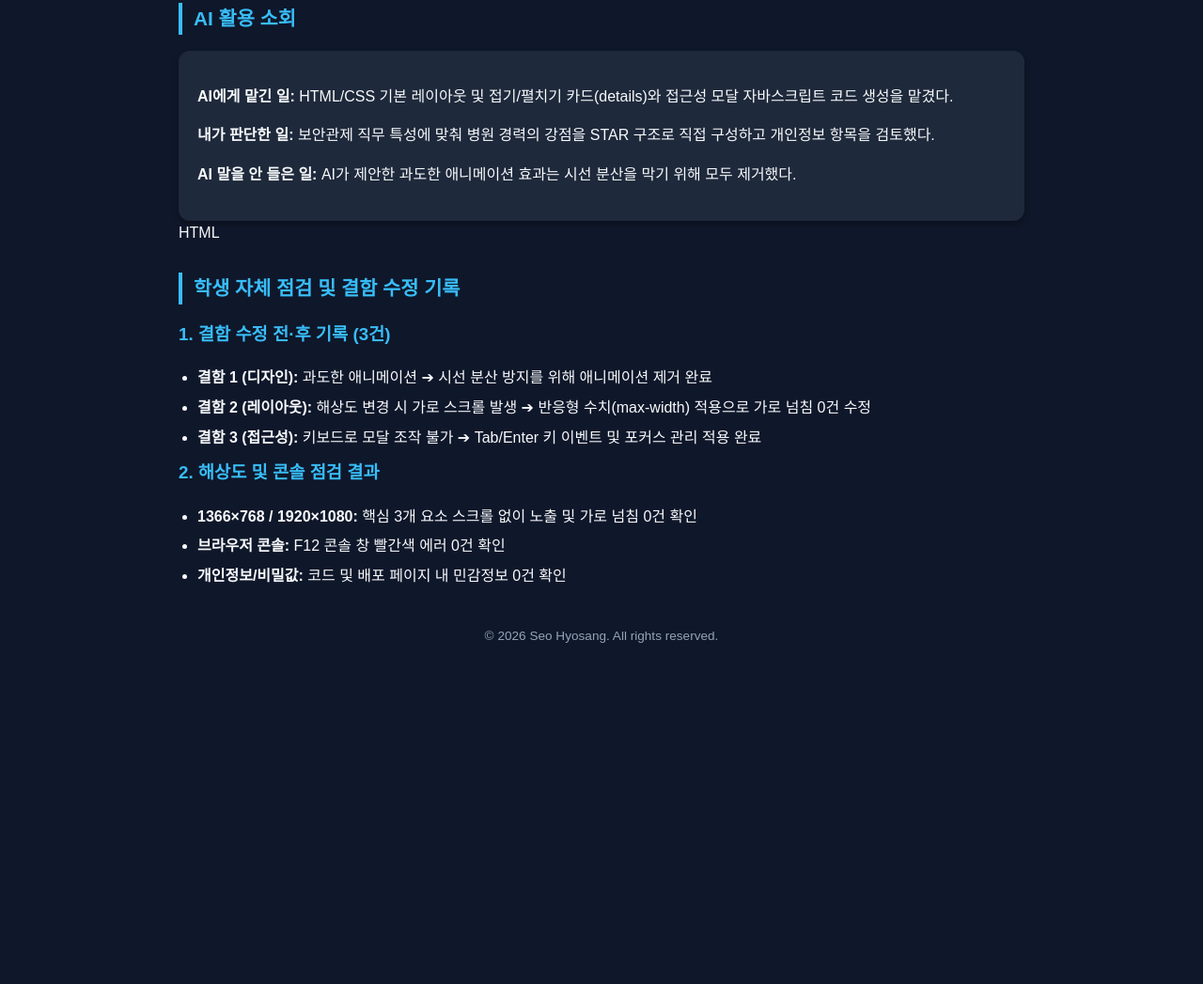
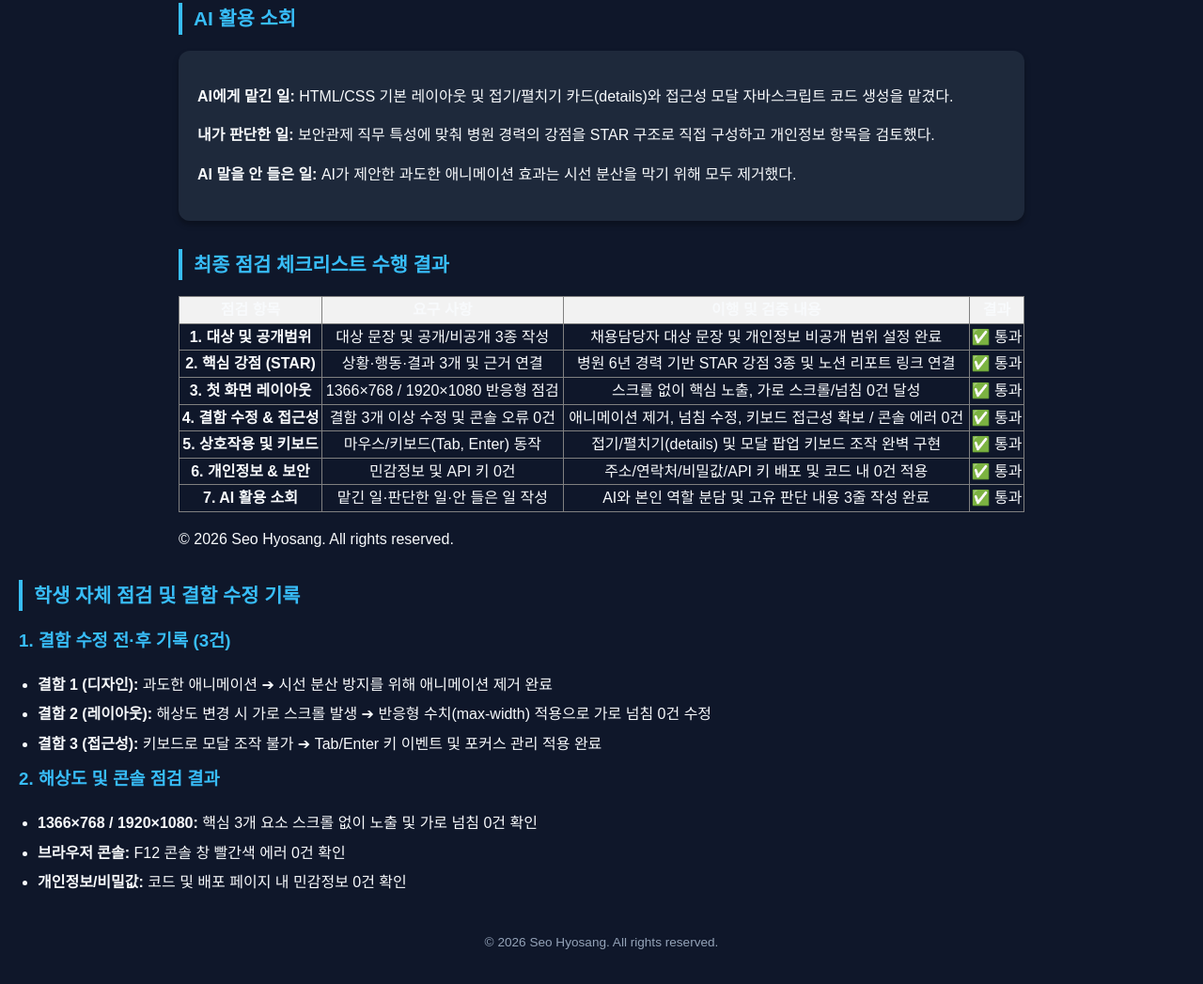
Before and after one commit to seohyosang95-spec/portfolio, a plain HTML site: page index.html in a window 1280 px wide. Shown: the part 1696-2743 px from the top of the page at 94% size. Before the commit the page ends 2417 px from the top, so only its background shows below. Drawn offline with Linux system fonts and the light colour scheme.

Commit message:
Update index.html

```diff
--- a/index.html
+++ b/index.html
@@ -160,7 +160,71 @@
             <p><strong>AI 말을 안 들은 일:</strong> AI가 제안한 과도한 애니메이션 효과는 시선 분산을 막기 위해 모두 제거했다.</p>
         </div>
     </section>
-HTML
+<section>
+            <h2>최종 점검 체크리스트 수행 결과</h2>
+            <table border="1" style="border-collapse: collapse; width: 100%; text-align: center;">
+                <thead style="background-color: #f2f2f2;">
+                    <tr>
+                        <th>점검 항목</th>
+                        <th>요구 사항</th>
+                        <th>이행 및 검증 내용</th>
+                        <th>결과</th>
+                    </tr>
+                </thead>
+                <tbody>
+                    <tr>
+                        <td><strong>1. 대상 및 공개범위</strong></td>
+                        <td>대상 문장 및 공개/비공개 3종 작성</td>
+                        <td>채용담당자 대상 문장 및 개인정보 비공개 범위 설정 완료</td>
+                        <td>✅ 통과</td>
+                    </tr>
+                    <tr>
+                        <td><strong>2. 핵심 강점 (STAR)</strong></td>
+                        <td>상황·행동·결과 3개 및 근거 연결</td>
+                        <td>병원 6년 경력 기반 STAR 강점 3종 및 노션 리포트 링크 연결</td>
+                        <td>✅ 통과</td>
+                    </tr>
+                    <tr>
+                        <td><strong>3. 첫 화면 레이아웃</strong></td>
+                        <td>1366×768 / 1920×1080 반응형 점검</td>
+                        <td>스크롤 없이 핵심 노출, 가로 스크롤/넘침 0건 달성</td>
+                        <td>✅ 통과</td>
+                    </tr>
+                    <tr>
+                        <td><strong>4. 결함 수정 & 접근성</strong></td>
+                        <td>결함 3개 이상 수정 및 콘솔 오류 0건</td>
+                        <td>애니메이션 제거, 넘침 수정, 키보드 접근성 확보 / 콘솔 에러 0건</td>
+                        <td>✅ 통과</td>
+                    </tr>
+                    <tr>
+                        <td><strong>5. 상호작용 및 키보드</strong></td>
+                        <td>마우스/키보드(Tab, Enter) 동작</td>
+                        <td>접기/펼치기(details) 및 모달 팝업 키보드 조작 완벽 구현</td>
+                        <td>✅ 통과</td>
+                    </tr>
+                    <tr>
+                        <td><strong>6. 개인정보 & 보안</strong></td>
+                        <td>민감정보 및 API 키 0건</td>
+                        <td>주소/연락처/비밀값/API 키 배포 및 코드 내 0건 적용</td>
+                        <td>✅ 통과</td>
+                    </tr>
+                    <tr>
+                        <td><strong>7. AI 활용 소회</strong></td>
+                        <td>맡긴 일·판단한 일·안 들은 일 작성</td>
+                        <td>AI와 본인 역할 분담 및 고유 판단 내용 3줄 작성 완료</td>
+                        <td>✅ 통과</td>
+                    </tr>
+                </tbody>
+            </table>
+        </section>
+
+        <!-- 최하단 Copyright -->
+        <div>
+            <p>© 2026 Seo Hyosang. All rights reserved.</p>
+        </div>
+    </div>
+</body>
+</html>
 <section>
     <h2>학생 자체 점검 및 결함 수정 기록</h2>
     <div>
```
